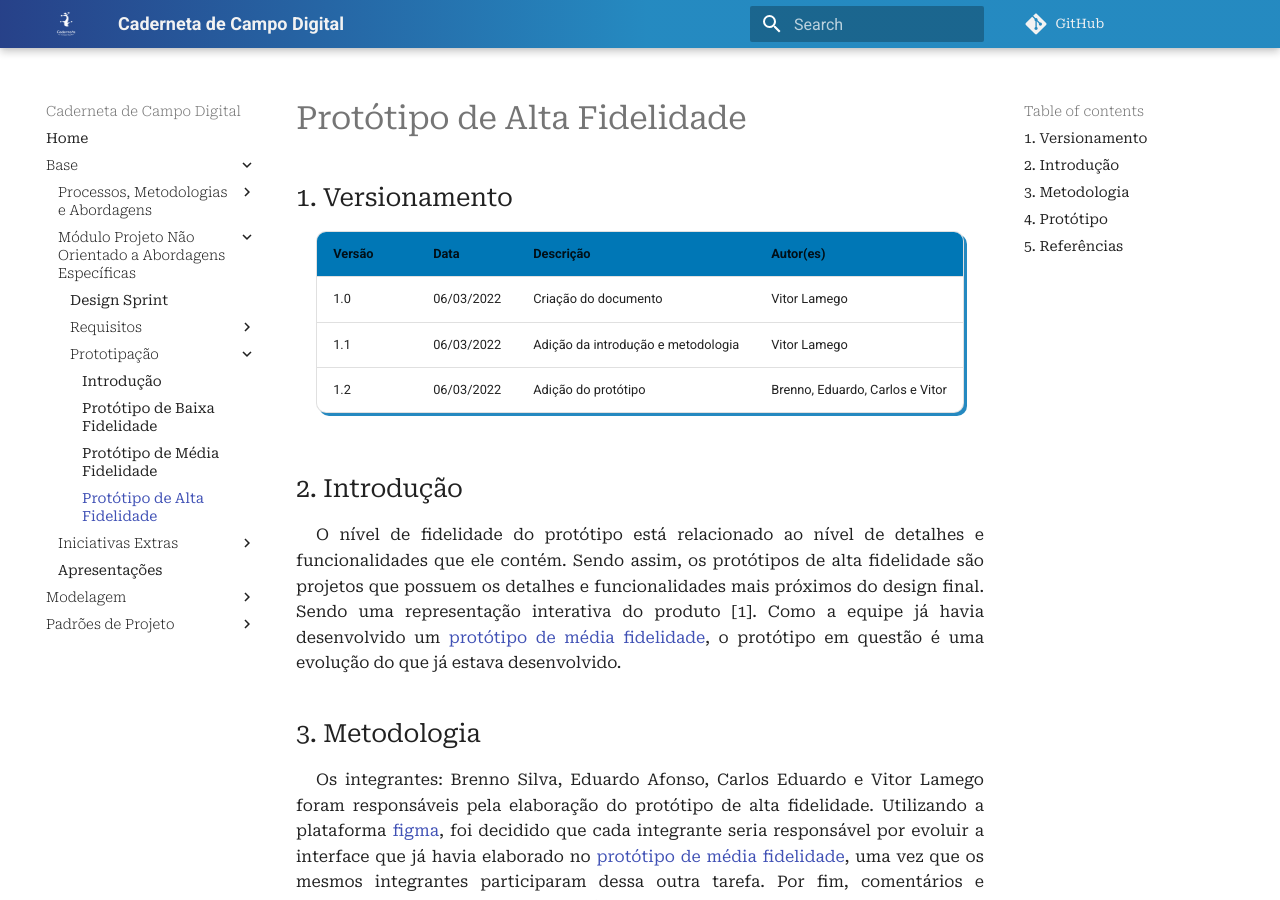
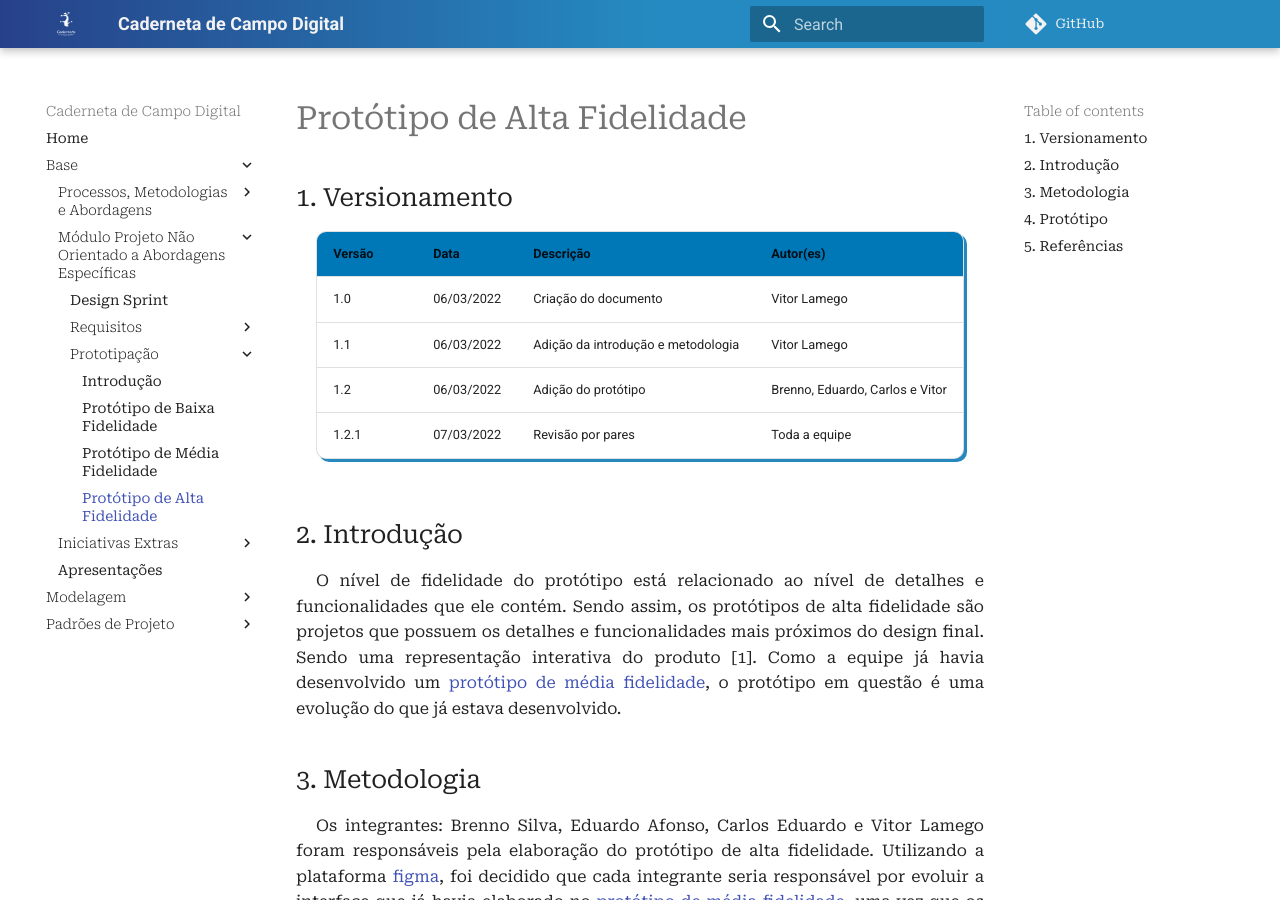
Before and after one commit to UnBArqDsw2021-2/2021.2_G4_CadernetaDeCampoDigital_docs, an MkDocs documentation site: the page built from docs/base/prototipacao/alta_fidelidade.md, in a window 1280 px wide and 900 px high. Built offline with MkDocs 1.6.1 and Material for MkDocs 9.7.7, drawn with Linux system fonts in a browser that asks for light colours; comment, search, counter and statistics services are not loaded.

Commit message:
Adicionando revisão por pares no versionamento

```diff
--- a/docs/base/prototipacao/alta_fidelidade.md
+++ b/docs/base/prototipacao/alta_fidelidade.md
@@ -6,6 +6,7 @@ Versão|Data|Descrição|Autor(es)
 1.0   | 06/03/2022 | Criação do documento | Vitor Lamego
 1.1   | 06/03/2022 | Adição da introdução e metodologia | Vitor Lamego
 1.2   | 06/03/2022 | Adição do protótipo | Brenno, Eduardo, Carlos e Vitor
+1.2.1 | 07/03/2022 | Revisão por pares | Toda a equipe
 
 ## 2. Introdução
 
```
